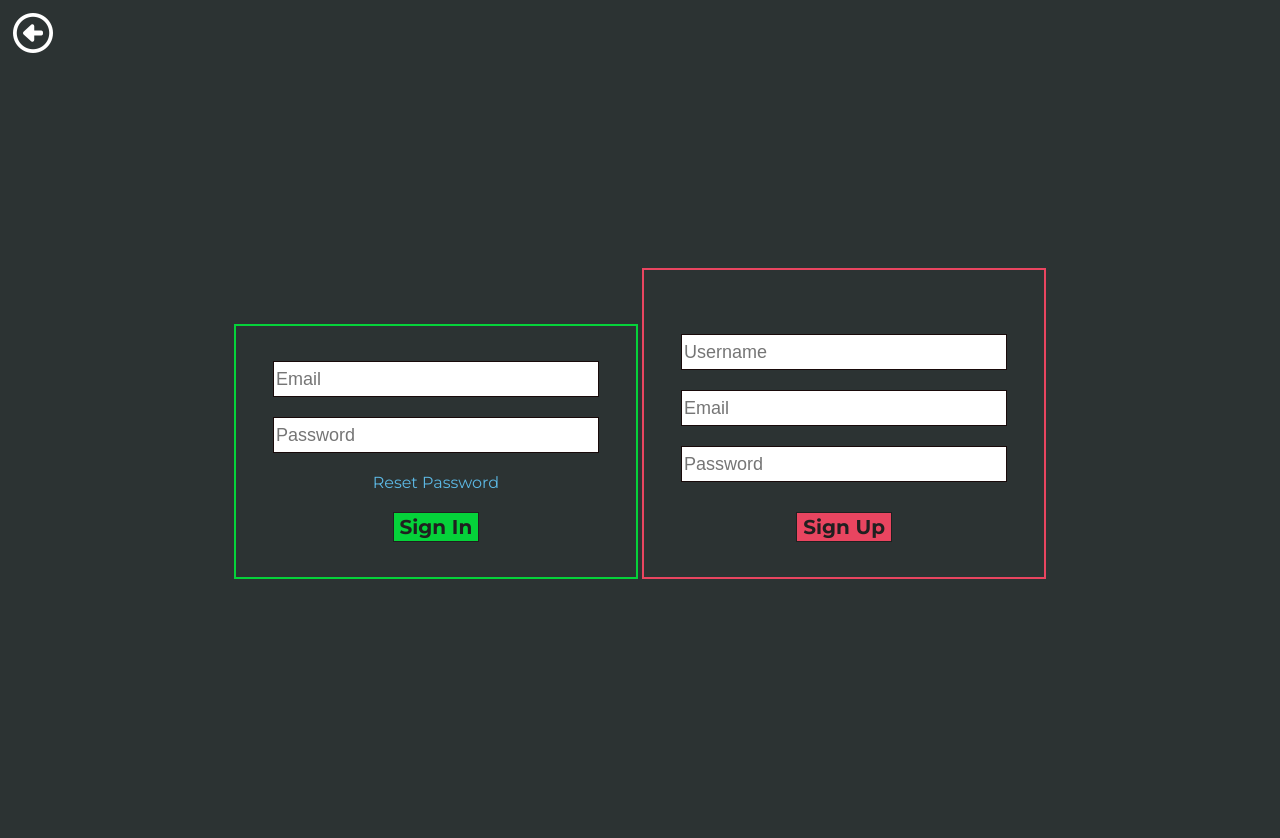
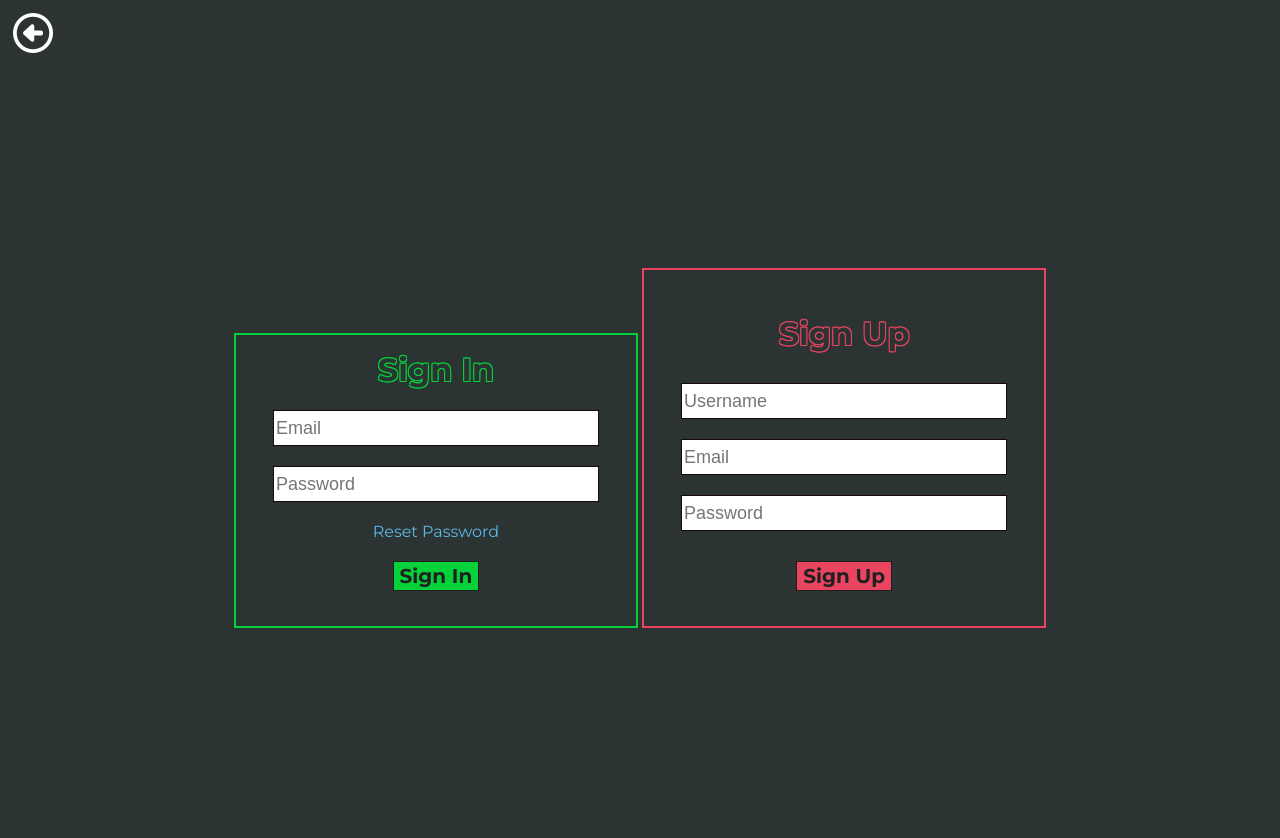
Before and after one commit to DM880/blog, a Django app: page /sign/ in a window 1280 px wide. Before the commit the page ends 579 px from the top, so only its background shows below. Run offline with Django 4.2, Linux system fonts and the light colour scheme; some libraries are stand-ins or nearby versions.

Commit message:
sign css update

```diff
--- a/src/interfaces/appsite/static/css/sign/sign.css
+++ b/src/interfaces/appsite/static/css/sign/sign.css
@@ -2,6 +2,7 @@
 
 body{
   background-color: #2C3333;
+  font-family: 'Montserrat',sans-serif;
 }
 
 /*Back Icon*/
@@ -19,12 +20,15 @@ body{
 
 /*///////////*/
 
+.error-style{
+  color:red;
+  margin-top:-10px;
+}
+
 .sign-div-wrap{
   text-align: center;
   width:auto;
   margin:10px auto;
-  font-family: 'Montserrat',sans-serif;
-
 }
 
 input:first-child{
@@ -56,6 +60,18 @@ button{
 
 /* SignIn */
 
+.sign-in-style{
+  color: #2C3333;
+  margin-top:-20px;
+  text-shadow:
+  -1px -1px 0 #05D23A,
+  0px -1px 0 #05D23A,
+  1px -1px 0 #05D23A,
+  -1px 1px 0 #05D23A,
+  0px 1px 0 #05D23A,
+  1px 1px 0 #05D23A;
+}
+
 .sign-in{
   width: 45%;
   max-width:400px;
@@ -80,6 +96,7 @@ button{
 
 .rst-pw:hover{
   color: #E94560;
+  text-decoration: underline;
 }
 
 .sign-in-btn{
@@ -95,6 +112,19 @@ button{
 }
 
 /* SignUp */
+
+.sign-up-style{
+  margin-top:-20px;
+  margin-bottom:30px;
+  color: #2C3333;
+  text-shadow:
+  -1px -1px 0 #E94560,
+  0px -1px 0 #E94560,
+  1px -1px 0 #E94560,
+  -1px 1px 0 #E94560,
+  0px 1px 0 #E94560,
+  1px 1px 0 #E94560;
+}
 
 .sign-up{
   width: 45%;
@@ -122,6 +152,17 @@ button{
   border-color: #E94560;
 }
 
+
+/*Message-tags*/
+
+.message-success{
+  color: #05D23A;
+}
+
+.message-error{
+  color: #E94560;
+}
+
 /* Phone */
 
 @media screen and (max-width:480px) {
--- a/src/interfaces/appsite/templates/home.html
+++ b/src/interfaces/appsite/templates/home.html
@@ -72,7 +72,6 @@
 
     <hr>
 
-
      <div class="news-wrap">
       <h2><span style="color:#05D23A;">Subscribe</span> to <span style="color:#F2CB05;">NEWSLETTER<span></h2>
       <div class="form-div">
--- a/src/interfaces/appsite/templates/sections.html
+++ b/src/interfaces/appsite/templates/sections.html
@@ -8,6 +8,10 @@
 {% endblock %}
 
 {% block content %}
+
+<h1 style="text-align:center;font-family:'Montserrat',sans-serif;">{{ section }}</h1>
+
+<hr>
 
 <div class="row">
 
--- a/src/interfaces/appsite/templates/sign/sign.html
+++ b/src/interfaces/appsite/templates/sign/sign.html
@@ -19,12 +19,19 @@
 
     <a href="{{request.META.HTTP_REFERER}}"><i title="Back" class="fa-regular fa-circle-left"></i></a>
 
+{% if messages %}
+{% for message in messages %}
+<h3 class="message-{{message.tags}}" style="text-align:center;margin-top:-10px;">{{message}}</h3>
+{% endfor %}
+{% endif %}
+
 <div class="sign-div-wrap">
 
         <!--SignIn-->
 
   <div class="sign-in">
-      {% if error %}<h4 style="color:red;margin-top:-20px;">Login details don't match</h4>{% endif %}
+      <h1 class="sign-in-style">Sign In</h1>
+      {% if error %}<h4 class="error-style">Login details don't match</h4>{% endif %}
     <form method="post" action="{% url 'sign_in' %}" enctype="multipart/form-data">
        {% csrf_token %}
     <input placeholder="Email" type="email" name="sign_in_username" required></input>
@@ -40,8 +47,9 @@
   <!--SignUp-->
 
 <div class="sign-up">
-    {% if username_exist %}<h4 style="color:red;margin-top:-40px;">Username already exsist</h4>{% endif %}
-    {% if email_exist %}<h4 style="color:red;margin-top:-40px;">Email already in use</h4>{% endif %}
+    <h1 class="sign-up-style">Sign Up</h1>
+    {% if username_exist %}<h4 class="error-style">Username already exsist</h4>{% endif %}
+    {% if email_exist %}<h4 class="error-style">Email already in use</h4>{% endif %}
     <form method="post" action="{% url 'sign_up' %}" enctype="multipart/form-data">
        {% csrf_token %}
   <input placeholder="Username" type="text" name="sign_up_username" required></input>
--- a/src/interfaces/appsite/views/views.py
+++ b/src/interfaces/appsite/views/views.py
@@ -17,6 +17,8 @@ from django.contrib.auth.tokens import default_token_generator
 import sendgrid
 from sendgrid import SendGridAPIClient
 from sendgrid.helpers.mail import *
+
+import os
 
 
 from src.data.blog.models import Post, Entry, Image, Comment
@@ -134,7 +136,10 @@ def password_reset(request):
                         "A message with reset password instructions has been sent to your inbox.",
                     )
                     return redirect("sign")
-            messages.error(request, "An invalid email has been entered.")
+            else:
+                messages.error(request, "An invalid email has been entered.")
+                return redirect("sign")
+
     password_reset_form = PasswordResetForm()
     return render(
         request,
```
